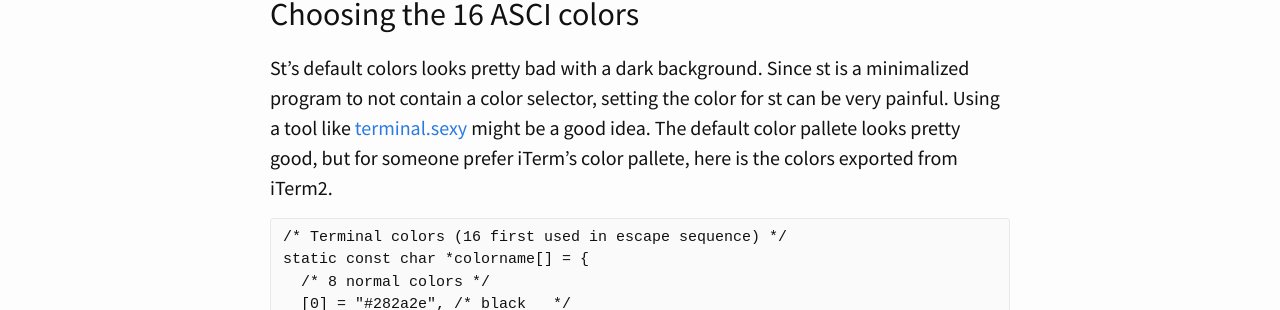
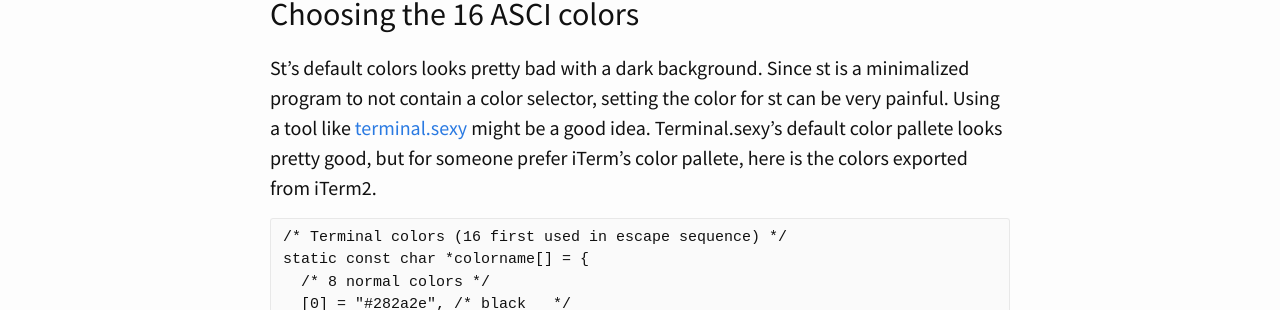
Before and after one commit to xden/xden.github.io, a Jekyll site: the page built from _posts/2016-11-20-simple-terminal.md, in a window 1280 px wide. Shown: the part 1069-1379 px from the top of the page. Built offline with Jekyll 4.4.1, drawn with Linux system fonts in a browser that asks for light colours.

Commit message:
Updated 2016-11-20-simple-terminal.md

````diff
--- a/_posts/2016-11-20-simple-terminal.md
+++ b/_posts/2016-11-20-simple-terminal.md
@@ -29,7 +29,7 @@ makepkg -fi
 Similar methods can be applied for users with other package manager.
 
 ## Choosing the 16 ASCI colors
-St's default colors looks pretty bad with a dark background. Since st is a minimalized program to not contain a color selector, setting the color for st can be very painful. Using a tool like [terminal.sexy](https://terminal.sexy/) might be a good idea. The default color pallete looks pretty good, but for someone prefer iTerm's color pallete, here is the colors exported from iTerm2.
+St's default colors looks pretty bad with a dark background. Since st is a minimalized program to not contain a color selector, setting the color for st can be very painful. Using a tool like [terminal.sexy](https://terminal.sexy/) might be a good idea. Terminal.sexy's default color pallete looks pretty good, but for someone prefer iTerm's color pallete, here is the colors exported from iTerm2.
 
 ```
 /* Terminal colors (16 first used in escape sequence) */
````
